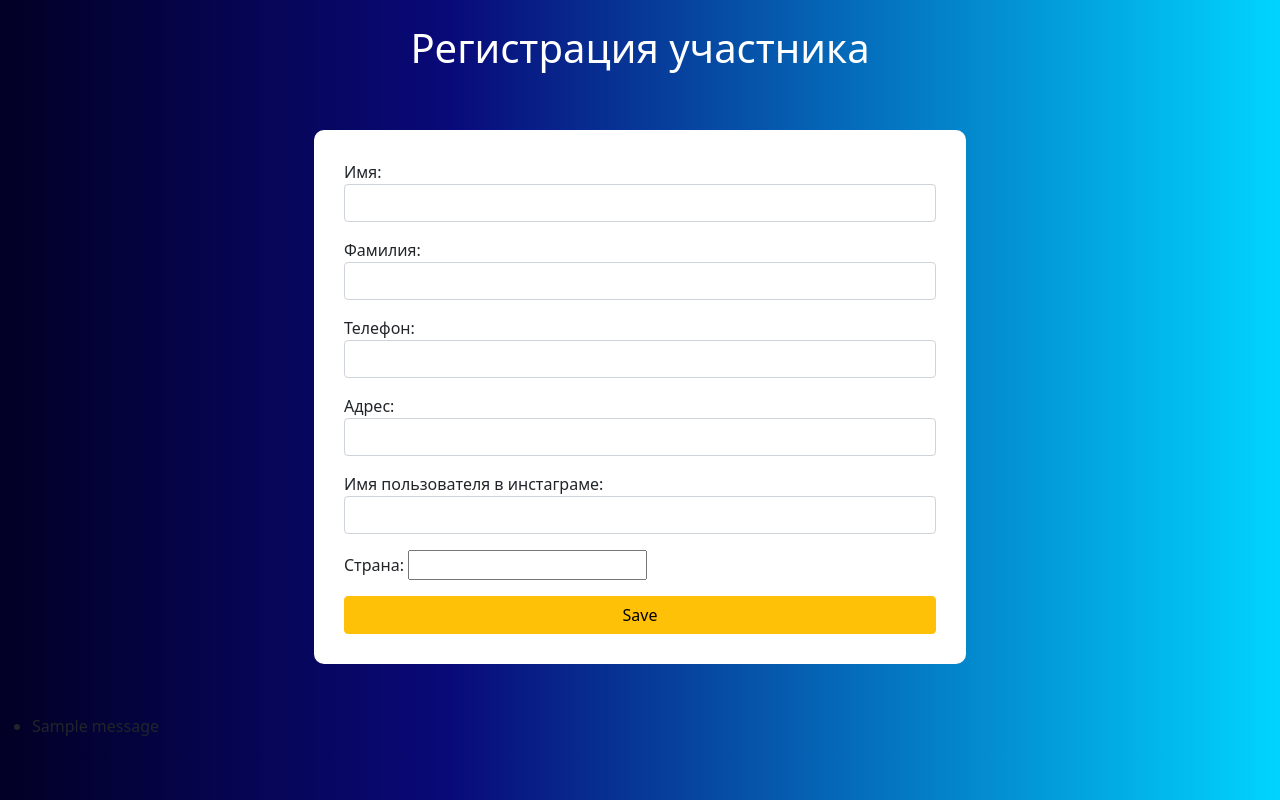
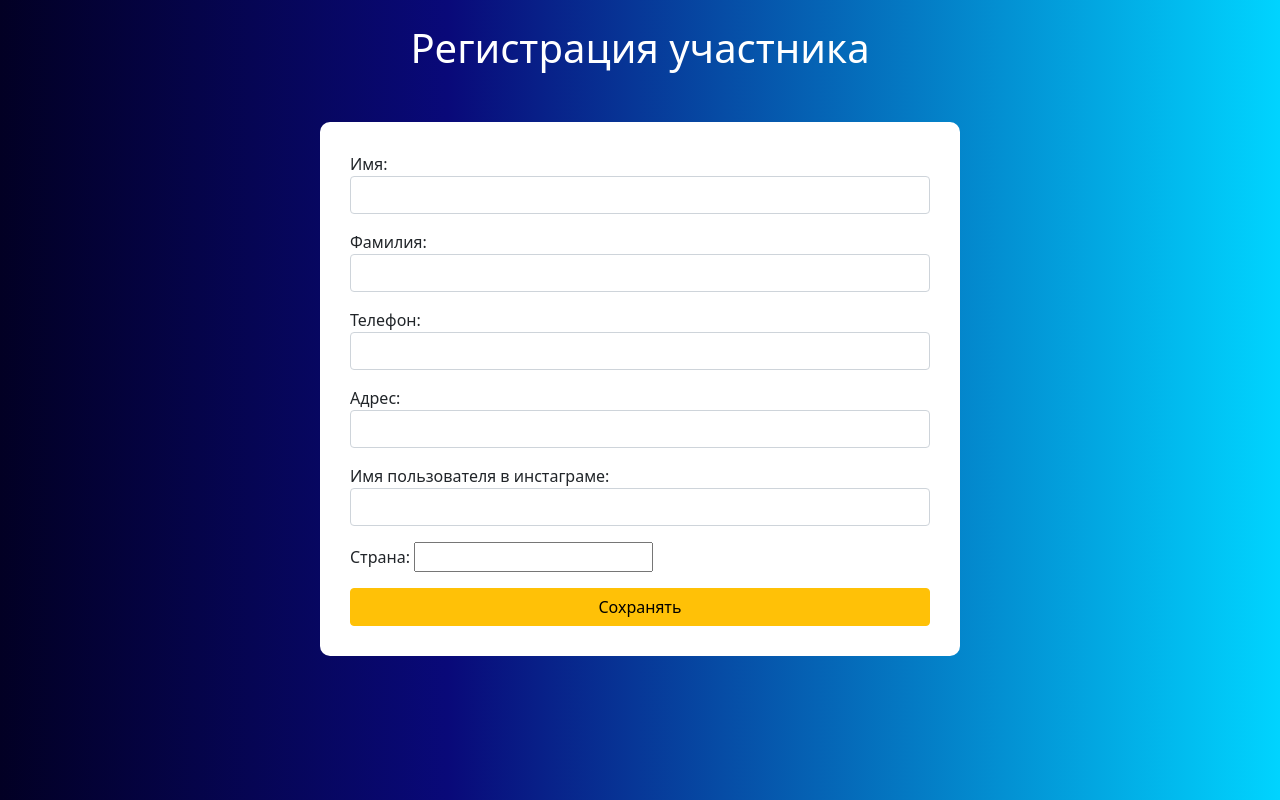
Before and after one commit to baxromov/stoma-participants, a Django app: template templates/main.html in a window 1280 px wide. Run offline with Django 4.2, Linux system fonts and the light colour scheme; the template is opened without the code that fills it: values that come from a table or form of the project are taken from there, others are empty; tables that the repository leaves empty hold one stand-in row (values such as "Sample post"); one stand-in notice (Sample message) is shown; some libraries are stand-ins or nearby versions.

Commit message:
add some changes

```diff
--- a/participant/views.py
+++ b/participant/views.py
@@ -11,11 +11,6 @@ class ParticipantTemplateView(CreateView, ListView):
     template_name = 'main.html'
     success_url = 'success'
 
-    def get_context_data(self, **kwargs):
-        ctx = super(ParticipantTemplateView, self).get_context_data(**kwargs)
-        ctx['countries'] = dict(countries)
-        return ctx
-
 
 class SuccessTemplateView(TemplateView):
     template_name = 'success.html'
--- a/templates/includes/forms/participants.html
+++ b/templates/includes/forms/participants.html
@@ -1,21 +1,12 @@
 <div id="container">
-    <div class="row">
         <div class="form-wrapper">
             <form action="" method="post" class="form">
                 {% csrf_token %}
                 {{ form.as_p }}
-                <button type="submit" class="btn btn-warning">Save</button>
+                <button type="submit" class="btn btn-warning">Сохранять</button>
             </form>
         </div>
-    </div>
 </div>
-{% if messages %}
-<ul class="messages">
-    {% for message in messages %}
-    <li  {% if message.tags %} class=" {{ message.tags }} " {% endif %}> {{ message }} </li>
-    {% endfor %}
-</ul>
-{% endif %}
 {% block css %}
 {% endblock %}
 {% block js %}
```
